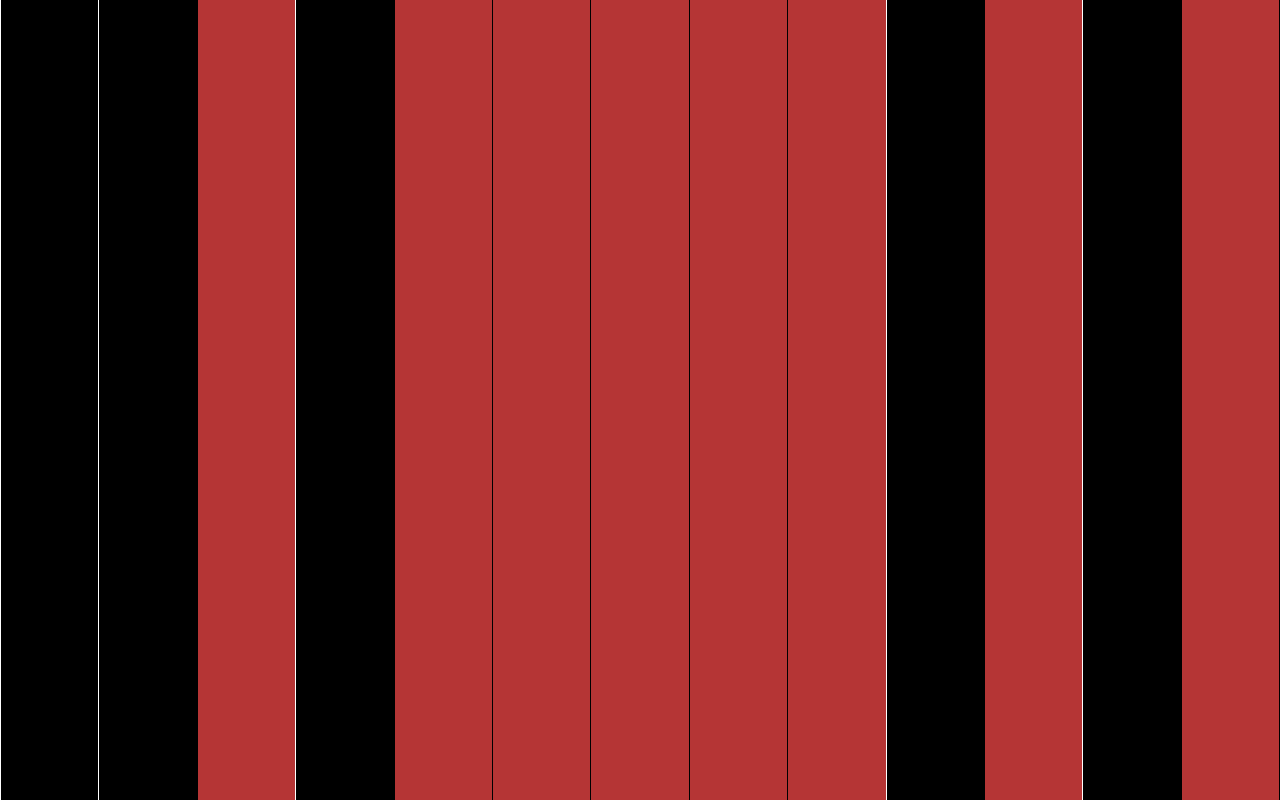
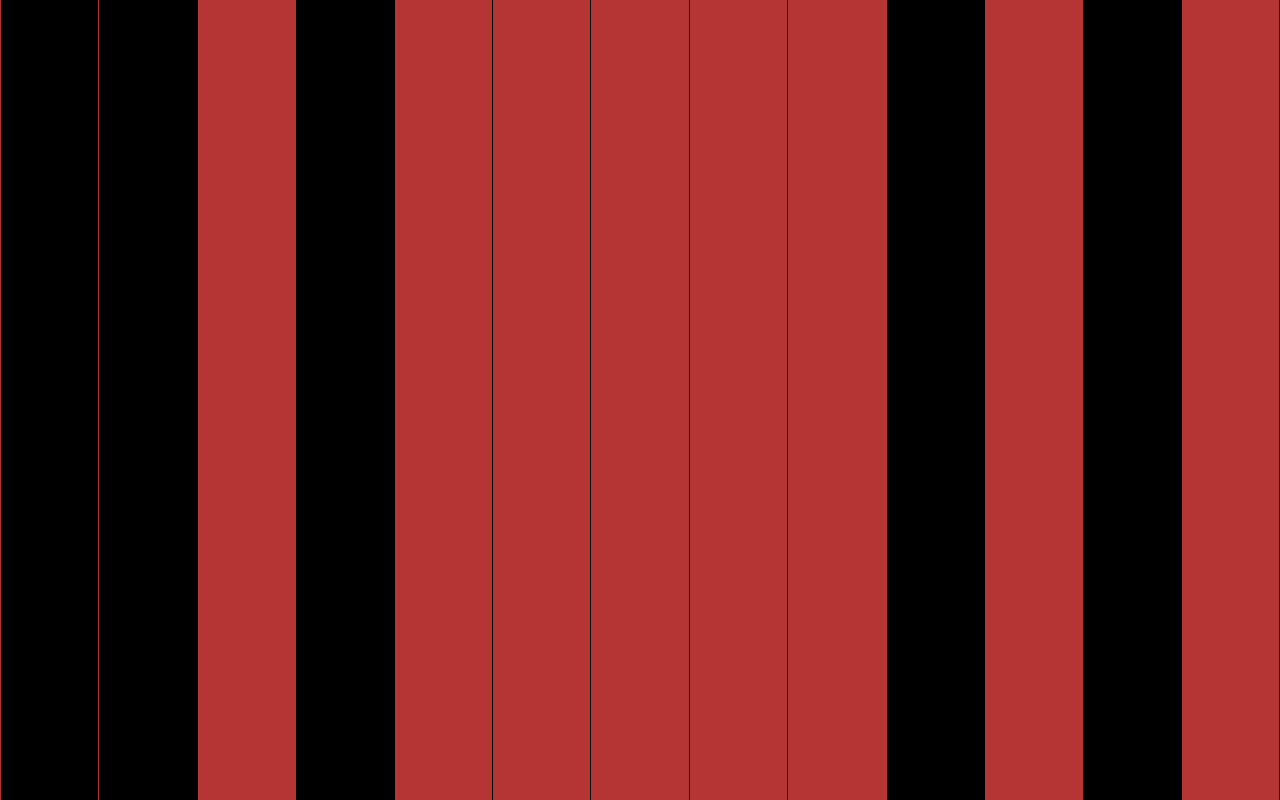
Before and after one commit to extter/binary_bars3, a plain HTML site: page index.html in a window 1280 px wide. Drawn offline with Linux system fonts and the light colour scheme.

Commit message:
Update index.html

```diff
--- a/index.html
+++ b/index.html
@@ -31,7 +31,7 @@
     }
     .bar.black {
       background: #000000;
-      border-left: 1px solid #ffffff;
+      border-left: 1px solid #b53535;
     }
     /* opzionale: se vuoi anche il bordo destro dell'ultima barra */
     .bar:last-child {
```
